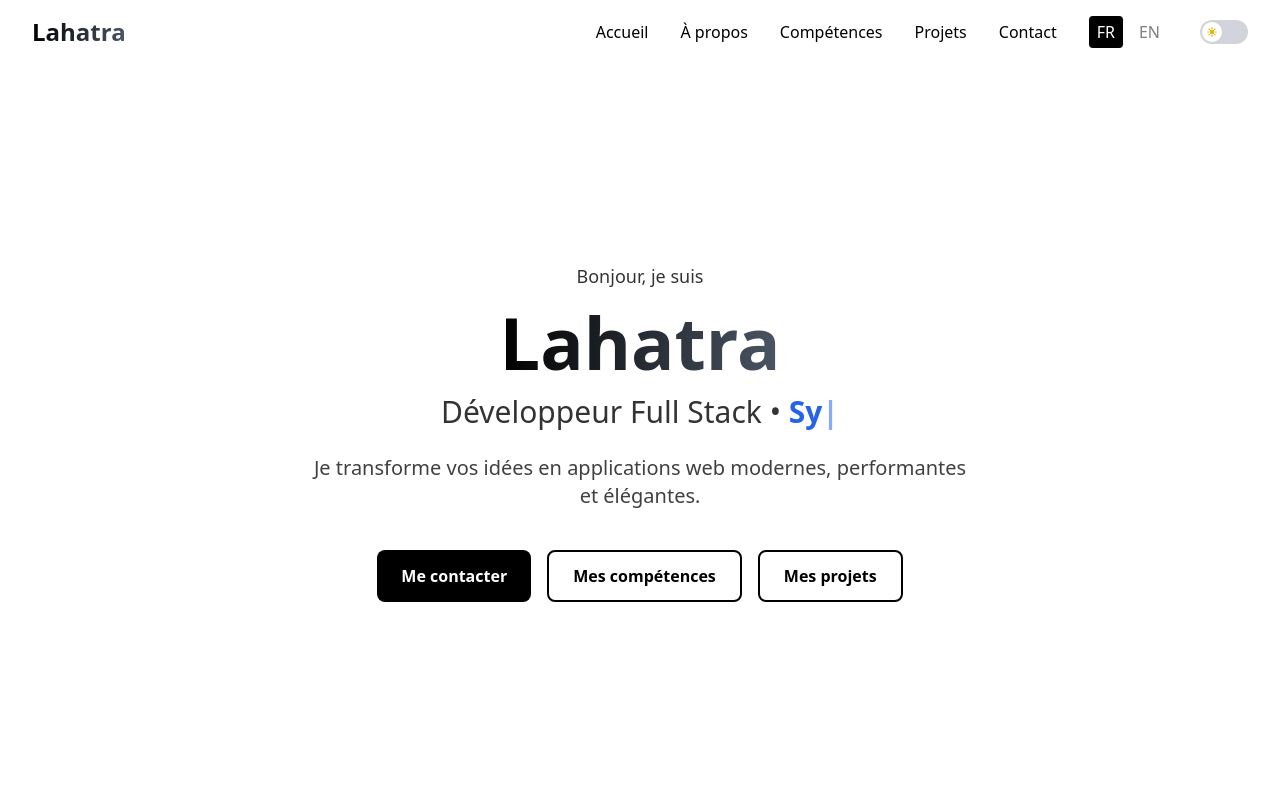
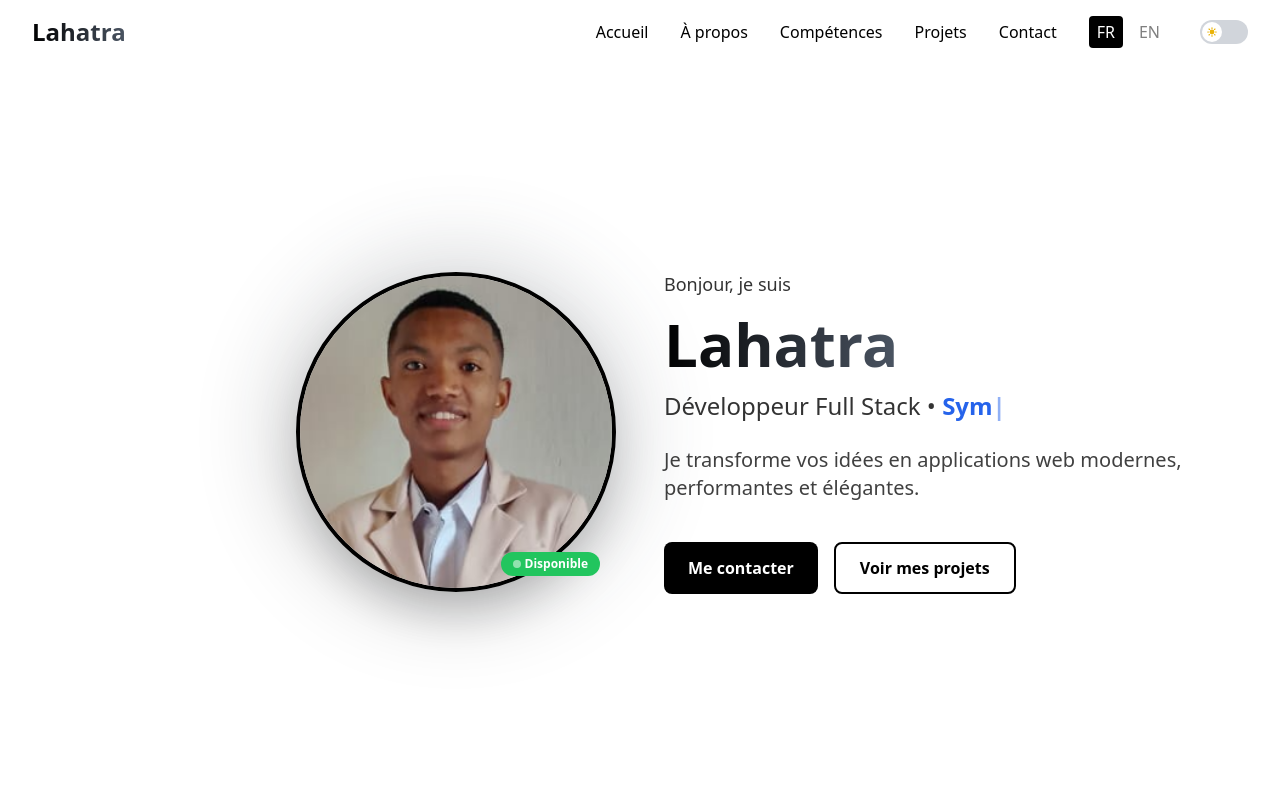
Before and after one commit to Lahatraniania/Mon-Portfolio, a React (Vite) app: page / in a window 1280 px wide. Shown: the top 800 px of the page. Built offline with nearby package versions, Linux system fonts and the light colour scheme.

Commit message:
Ajout des liens GitHub sur tous

```diff
--- a/src/components/Hero.jsx
+++ b/src/components/Hero.jsx
@@ -1,18 +1,21 @@
 import { useState, useEffect } from 'react'
 import Header from './Header'
+import photoProfil from '../assets/images/Profil.png'  // ← Import de ta photo
 
 const Hero = () => {
+  const [language, setLanguage] = useState('fr')
   const [displayText, setDisplayText] = useState('')
   const titles = ['React', 'Tailwind CSS', 'Next.js', 'Node.js', 'PHP', 'Symfony']
   const [titleIndex, setTitleIndex] = useState(0)
   const [charIndex, setCharIndex] = useState(0)
   const [isDeleting, setIsDeleting] = useState(false)
 
-  const [language, setLanguage] = useState(() => {
-    return localStorage.getItem('language') || 'fr'
-  })
+  useEffect(() => {
+    const savedLanguage = localStorage.getItem('language')
+    if (savedLanguage) {
+      setLanguage(savedLanguage)
+    }
 
-  useEffect(() => {
     const handleStorageChange = (e) => {
       if (e.key === 'language') {
         setLanguage(e.newValue || 'fr')
@@ -56,8 +59,7 @@
       title: 'Développeur Full Stack',
       description: 'Je transforme vos idées en applications web modernes, performantes et élégantes.',
       contactBtn: 'Me contacter',
-      skillsBtn: 'Mes compétences',
-      projectsBtn: 'Mes projets'  // ← Changé : projects au lieu de skills
+      projectsBtn: 'Voir mes projets'
     },
     en: {
       greeting: 'Hello, I am',
@@ -65,8 +67,7 @@
       title: 'Full Stack Developer',
       description: 'I turn your ideas into modern, performant, and elegant web applications.',
       contactBtn: 'Contact me',
-      skillsBtn: 'My skills',
-      projectsBtn: 'My projects'  // ← Changé : projects au lieu de skills
+      projectsBtn: 'View my projects'
     }
   }
 
@@ -83,25 +84,49 @@
     <>
       <Header />
       <section id="hero" className="min-h-screen flex items-center justify-center pt-16">
-        <div className="container-custom text-center">
-          <div className="animate-fadeIn">
+        <div className="container-custom">
+          <div className="grid md:grid-cols-2 gap-12 items-center">
+
+            {/* 📸 Photo de profil (gauche) */}
+            <div className="flex justify-center md:justify-end order-1 md:order-1">
+              <div className="relative">
+                {/* Cercle décoratif derrière la photo */}
+                <div className="absolute inset-0 bg-gradient-to-tr from-black to-gray-600 dark:from-white dark:to-gray-400 rounded-full blur-2xl opacity-20 scale-110"></div>
+
+                {/* Photo */}
+                <img
+                  src={photoProfil}
+                  alt="Lahatra"
+                  className="relative w-64 h-64 md:w-80 md:h-80 object-cover rounded-full border-4 border-black dark:border-white shadow-2xl"
+                />
+
+                {/* Badge "Disponible" */}
+                <div className="absolute bottom-4 right-4 bg-green-500 text-white px-3 py-1 rounded-full text-xs font-semibold flex items-center gap-1">
+                  <span className="w-2 h-2 bg-white rounded-full animate-pulse"></span>
+                  {language === 'fr' ? 'Disponible' : 'Available'}
+                </div>
+              </div>
+            </div>
+
+            {/* Texte (droite) */}
+            <div className="text-center md:text-left order-2 md:order-2">
               <p className="text-lg mb-4 opacity-80">{t.greeting}</p>
-            <h1 className="text-5xl md:text-7xl font-bold mb-4">
+              <h1 className="text-5xl md:text-6xl font-bold mb-4">
                 <span className="bg-gradient-to-r from-black to-gray-600 dark:from-white dark:to-gray-400 bg-clip-text text-transparent">
                   {t.name}
                 </span>
               </h1>
-            <div className="text-2xl md:text-3xl mb-6">
+              <div className="text-xl md:text-2xl mb-6">
                 <span className="opacity-80">{t.title} • </span>
                 <span className="font-semibold text-blue-600 dark:text-blue-400">
                   {displayText}
                   <span className="animate-pulse">|</span>
                 </span>
               </div>
-            <p className="text-lg md:text-xl max-w-2xl mx-auto mb-10 opacity-75">
+              <p className="text-lg md:text-xl max-w-xl mb-10 opacity-75">
                 {t.description}
               </p>
-            <div className="flex flex-col sm:flex-row gap-4 justify-center">
+              <div className="flex flex-col sm:flex-row gap-4 justify-center md:justify-start">
                 <button
                   onClick={() => scrollToSection('contact')}
                   className="btn-primary"
@@ -109,18 +134,14 @@
                   {t.contactBtn}
                 </button>
                 <button
-                onClick={() => scrollToSection('skills')}
-                className="btn-secondary"
-              >
-                {t.skillsBtn}
-              </button>
-              <button
-                onClick={() => scrollToSection('projects')}  // ← CORRIGÉ : redirige vers projets
+                  onClick={() => scrollToSection('projects')}
                   className="btn-secondary"
                 >
                   {t.projectsBtn}
                 </button>
               </div>
+            </div>
+
           </div>
         </div>
       </section>
--- a/src/pages/Projects.jsx
+++ b/src/pages/Projects.jsx
@@ -556,7 +556,8 @@
     filterMobile: 'Mobile',
     filterDesktop: 'Desktop',
     technologies: language === 'fr' ? 'Technologies utilisées' : 'Technologies used',
-    githubLink: language === 'fr' ? 'Voir le code source' : 'View source code',
+    githubLink: language === 'fr' ? 'Code source' : 'Source code',
+    learnMore: language === 'fr' ? 'En savoir plus' : 'Learn more',
   }
 
   const filteredProjects = filter === 'all'
@@ -582,8 +583,8 @@
               key={cat}
               onClick={() => setFilter(cat)}
               className={`px-6 py-2 text-sm font-medium tracking-wide uppercase transition-all duration-300 border ${filter === cat
-                ? 'bg-black text-white dark:bg-white dark:text-black border-black dark:border-white'
-                : 'bg-transparent text-black dark:text-white border-gray-300 dark:border-gray-700 hover:border-black dark:hover:border-white'
+                  ? 'bg-black text-white dark:bg-white dark:text-black border-black dark:border-white'
+                  : 'bg-transparent text-black dark:text-white border-gray-300 dark:border-gray-700 hover:border-black dark:hover:border-white'
                 }`}
             >
               {cat === 'all' && t.filterAll}
@@ -599,11 +600,13 @@
           {filteredProjects.map((project) => (
             <div
               key={project.id}
-              className="group bg-white dark:bg-black border border-gray-200 dark:border-gray-800 overflow-hidden transition-all duration-500 hover:border-black dark:hover:border-white cursor-pointer"
-              onClick={() => setSelectedProject(project)}
+              className="group bg-white dark:bg-black border border-gray-200 dark:border-gray-800 overflow-hidden transition-all duration-500 hover:border-black dark:hover:border-white flex flex-col"
             >
               {/* IMAGE */}
-              <div className="relative h-48 bg-gray-100 dark:bg-gray-900 overflow-hidden">
+              <div
+                className="relative h-48 bg-gray-100 dark:bg-gray-900 overflow-hidden cursor-pointer"
+                onClick={() => setSelectedProject(project)}
+              >
                 <img
                   src={project.image}
                   alt={project.title}
@@ -616,16 +619,19 @@
               </div>
 
               {/* CONTENU */}
-              <div className="p-6">
-                <h3 className="text-lg font-bold mb-3 text-black dark:text-white line-clamp-2 leading-tight">
+              <div className="p-6 flex flex-col flex-1">
+                <h3
+                  className="text-lg font-bold mb-3 text-black dark:text-white line-clamp-2 leading-tight cursor-pointer"
+                  onClick={() => setSelectedProject(project)}
+                >
                   {project.title}
                 </h3>
-                <p className="text-sm text-gray-600 dark:text-gray-400 mb-4 line-clamp-3 leading-relaxed">
+                <p className="text-sm text-gray-600 dark:text-gray-400 mb-4 line-clamp-3 leading-relaxed flex-1">
                   {project.description}
                 </p>
 
                 {/* TECHNOLOGIES */}
-                <div className="flex flex-wrap gap-2 mb-4">
+                <div className="flex flex-wrap gap-2 mb-5">
                   {project.technologies.slice(0, 3).map((tech, idx) => (
                     <span
                       key={idx}
@@ -641,8 +647,29 @@
                   )}
                 </div>
 
-                <div className="text-xs font-medium tracking-wider uppercase text-black dark:text-white group-hover:opacity-60 transition-opacity">
-                  {language === 'fr' ? 'En savoir plus' : 'Learn more'} →
+                {/* ✅ ACTIONS EN BAS : En savoir plus + Code source */}
+                <div className="flex items-center justify-between pt-4 border-t border-gray-200 dark:border-gray-800">
+                  <button
+                    onClick={() => setSelectedProject(project)}
+                    className="text-xs font-medium tracking-wider uppercase text-black dark:text-white hover:opacity-60 transition-opacity"
+                  >
+                    {t.learnMore} →
+                  </button>
+
+                  {project.githubLink && (
+                    <a
+                      href={project.githubLink}
+                      target="_blank"
+                      rel="noopener noreferrer"
+                      onClick={(e) => e.stopPropagation()}
+                      className="inline-flex items-center gap-2 text-xs font-medium tracking-wider uppercase text-black dark:text-white hover:opacity-60 transition-opacity"
+                    >
+                      <svg className="w-4 h-4" fill="currentColor" viewBox="0 0 24 24">
+                        <path d="M12 0c-6.626 0-12 5.373-12 12 0 5.302 3.438 9.8 8.207 11.387.599.111.793-.261.793-.577v-2.234c-3.338.726-4.033-1.416-4.033-1.416-.546-1.387-1.333-1.756-1.333-1.756-1.089-.745.083-.729.083-.729 1.205.084 1.839 1.237 1.839 1.237 1.07 1.834 2.807 1.304 3.492.997.107-.775.418-1.305.762-1.604-2.665-.305-5.467-1.334-5.467-5.931 0-1.311.469-2.381 1.236-3.221-.124-.303-.535-1.524.117-3.176 0 0 1.008-.322 3.301 1.23.957-.266 1.983-.399 3.003-.404 1.02.005 2.047.138 3.006.404 2.291-1.552 3.297-1.23 3.297-1.23.653 1.653.242 2.874.118 3.176.77.84 1.235 1.911 1.235 3.221 0 4.609-2.807 5.624-5.479 5.921.43.372.823 1.102.823 2.222v3.293c0 .319.192.694.801.576 4.765-1.589 8.199-6.086 8.199-11.386 0-6.627-5.373-12-12-12z" />
+                      </svg>
+                      <span>{t.githubLink}</span>
+                    </a>
+                  )}
                 </div>
               </div>
             </div>
```
Also changed, not shown: src/assets/images/Profil.png (added). Lines whose indentation alone changed are shown as unchanged.
